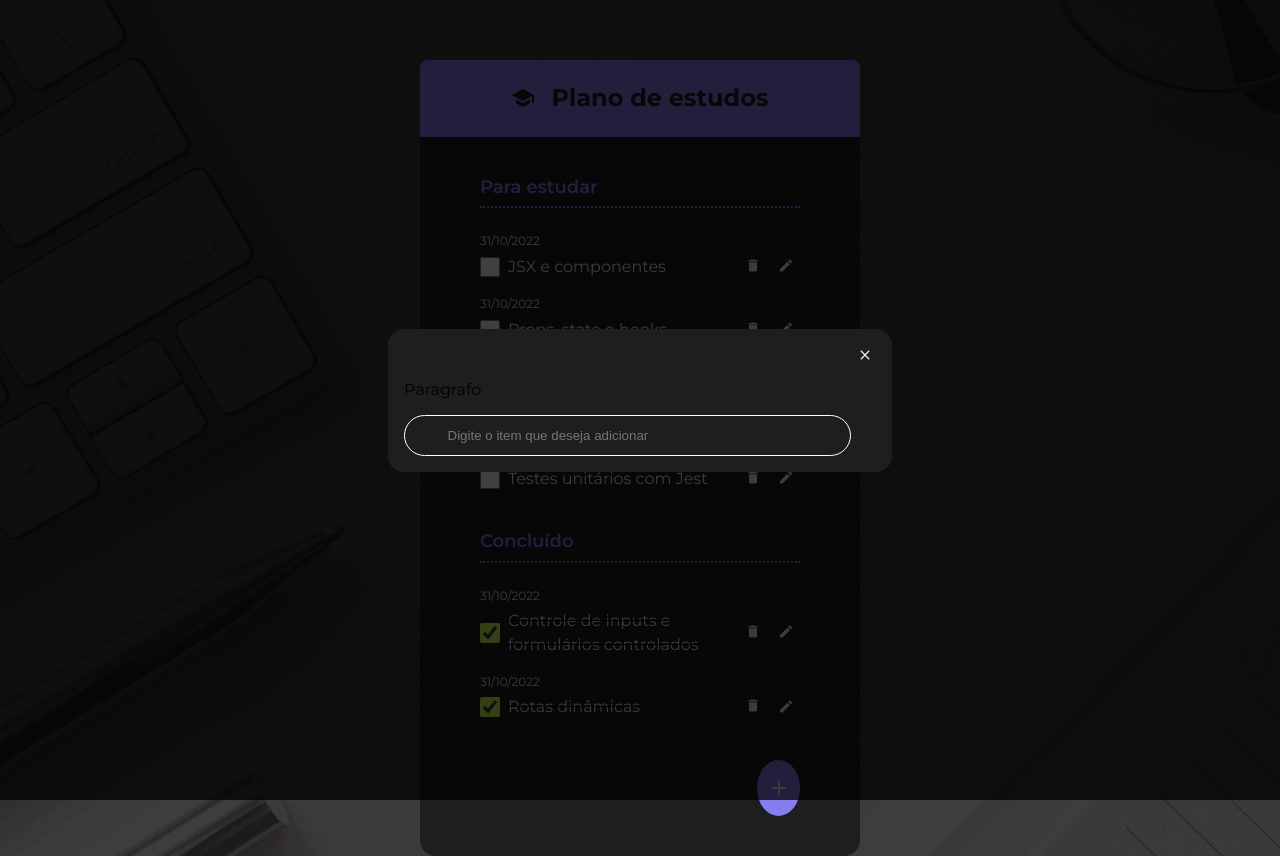
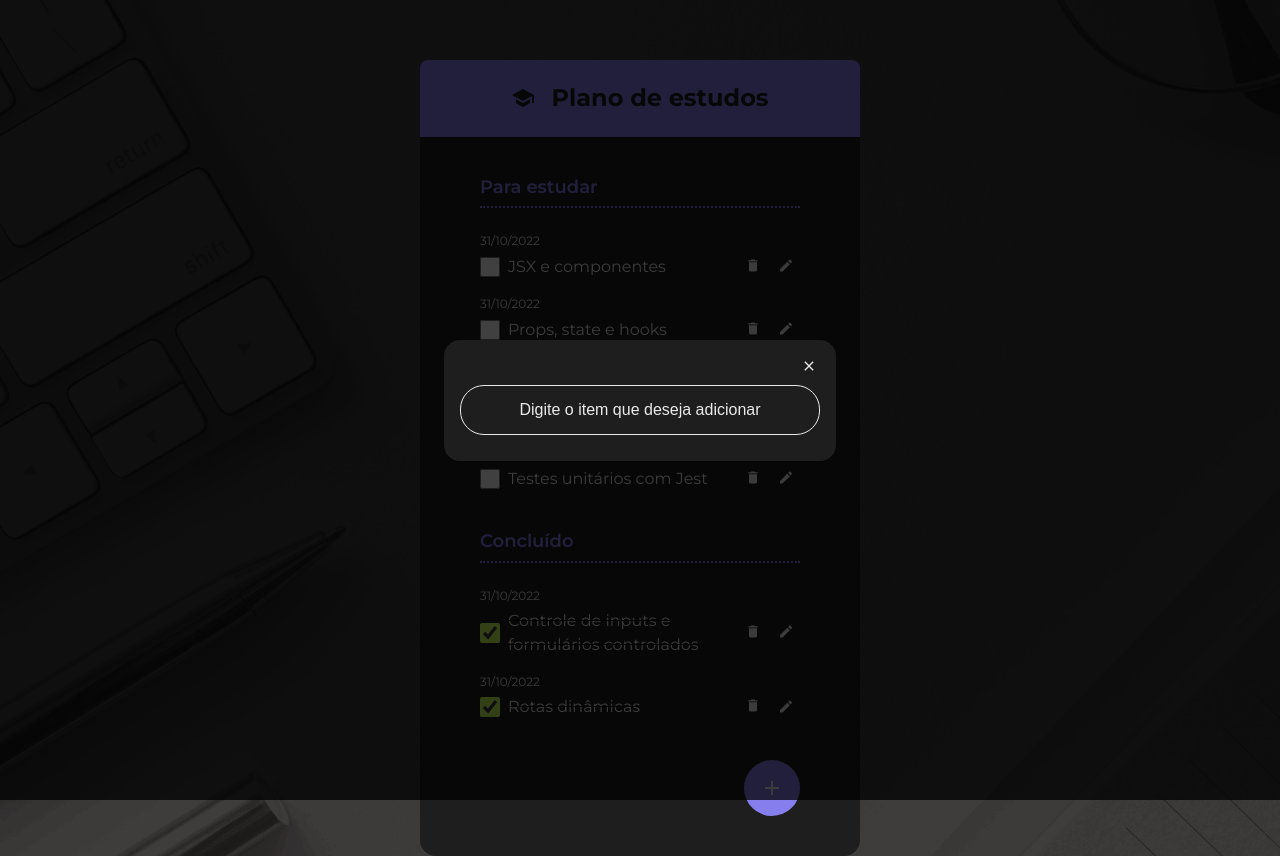
Before and after one commit to felipedevpips-max/to-do-list-react, a React (Vite) app: page / in a window 1280 px wide. Both pictures are taken after a click on the button 778 px from the left and 787 px from the top of the page. Built offline with nearby package versions, Linux system fonts and the light colour scheme.

Commit message:
aplicando correções

```diff
--- a/src/App.jsx
+++ b/src/App.jsx
@@ -10,6 +10,7 @@
 import { SubHeading } from "./components/SubHeading";
 import { ToDoItem } from "./components/ToDoItem";
 import { ToDoList } from "./components/ToDoList";
+import { TextInput } from "./components/TextInput";
 
 const todos = [
   {
@@ -83,7 +84,9 @@
           </ToDoList>
           <Footer>
             <Dialog isOpen={showDialog} onClose={toggleDialog}>
-              <p>Paragrafo</p>
+              <form>
+                <TextInput placeholder="Digite o item que deseja adicionar" />
+              </form>
             </Dialog>
             <FabButton onClick={toggleDialog}>
               <IconPlus />
--- a/src/components/Dialog/dialog.style.css
+++ b/src/components/Dialog/dialog.style.css
@@ -5,20 +5,8 @@
 .modal {
   background-color: #1e1e1e;
   border-radius: 16px;
-  width: 472px;
-  max-width: 90%;
   border: none;
   padding: 16px;
-}
-
-.input {
-  border-radius: 24px;
-  border: 1px solid, #ffffff;
-  background-color: transparent;
-  width: 360px;
-  max-width: 90%;
-  padding: 12px 42.5px;
-  display: flex;
 }
 
 .btn-close-wrapper {
@@ -29,3 +17,7 @@
   border: none;
   cursor: pointer;
 }
+
+.modal .body {
+  padding: 10px 0;
+}
--- a/src/components/Dialog/index.jsx
+++ b/src/components/Dialog/index.jsx
@@ -34,13 +34,7 @@
               <IconClose />
             </button>
           </div>
-
-          {children}
-          <input
-            className="input"
-            type="text"
-            placeholder="Digite o item que deseja adicionar"
-          />
+          <div className="body">{children}</div>
         </dialog>
       </div>
     </>
--- /dev/null
+++ b/src/components/TextInput/index.jsx
@@ -0,0 +1,5 @@
+import "./text-input.style.css";
+
+export function TextInput(props) {
+  return <input {...props} className="text-input"></input>;
+}
--- /dev/null
+++ b/src/components/TextInput/text-input.style.css
@@ -0,0 +1,17 @@
+.text-input {
+  font-size: 16px;
+  line-height: 150%;
+  color: #eaeaea;
+  border-radius: 24px;
+  border: 1px solid, #eaeaea;
+  background-color: transparent;
+  width: 360px;
+  max-width: 100%;
+  padding: 12px;
+  text-align: center;
+  background-color: transparent;
+}
+
+.text-input::placeholder {
+  color: #eaeaea;
+}
--- a/src/index.css
+++ b/src/index.css
@@ -1,8 +1,12 @@
+* {
+  box-sizing: border-box;
+}
+
 body {
   font-family: "Montserrat", sans-serif;
   margin: 0;
-  background-color: #403C3B;
-  background-image: url('/bg.png');
+  background-color: #403c3b;
+  background-image: url("/bg.png");
   background-repeat: no-repeat;
   background-position: top center;
   background-size: auto;
```
Also changed, not shown: src/components/ToDoList/index.jsx (+3 -7 lines), src/components/ToDoList/todo-list.style.css (indentation only).
